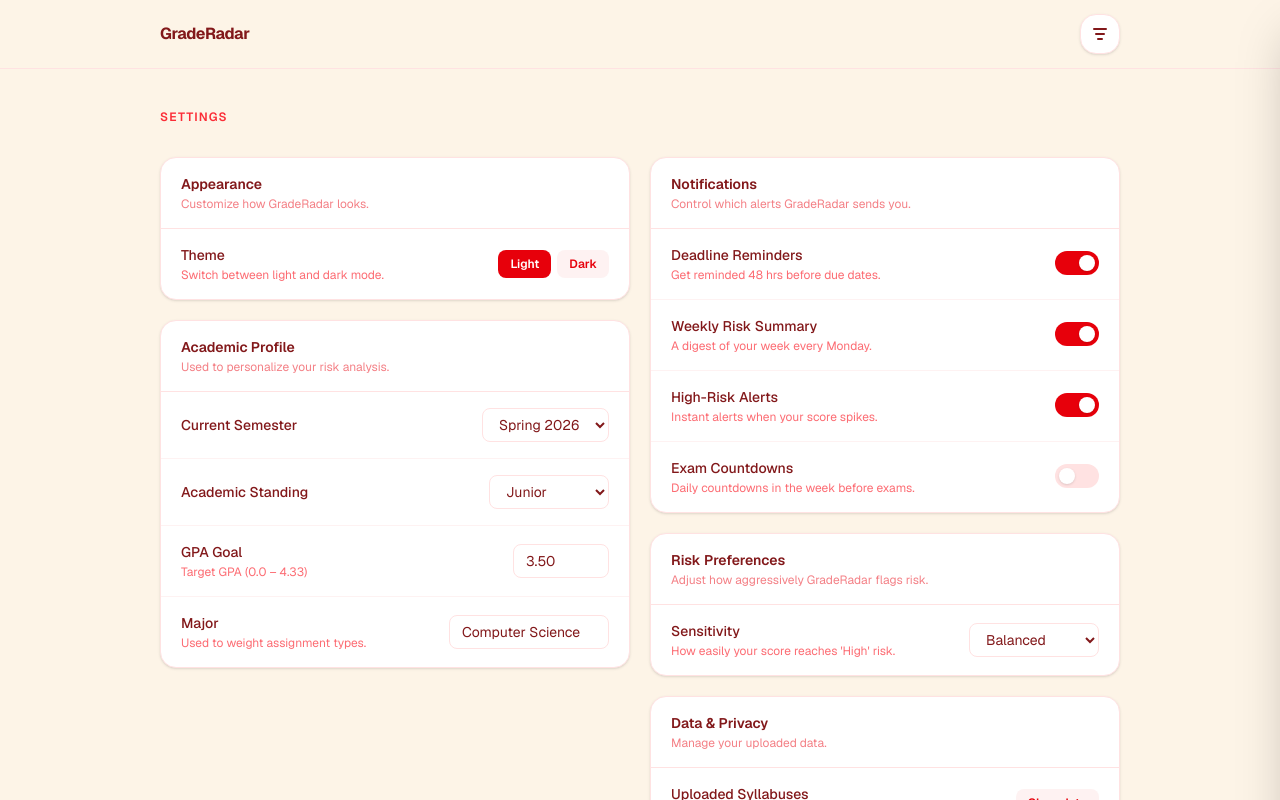
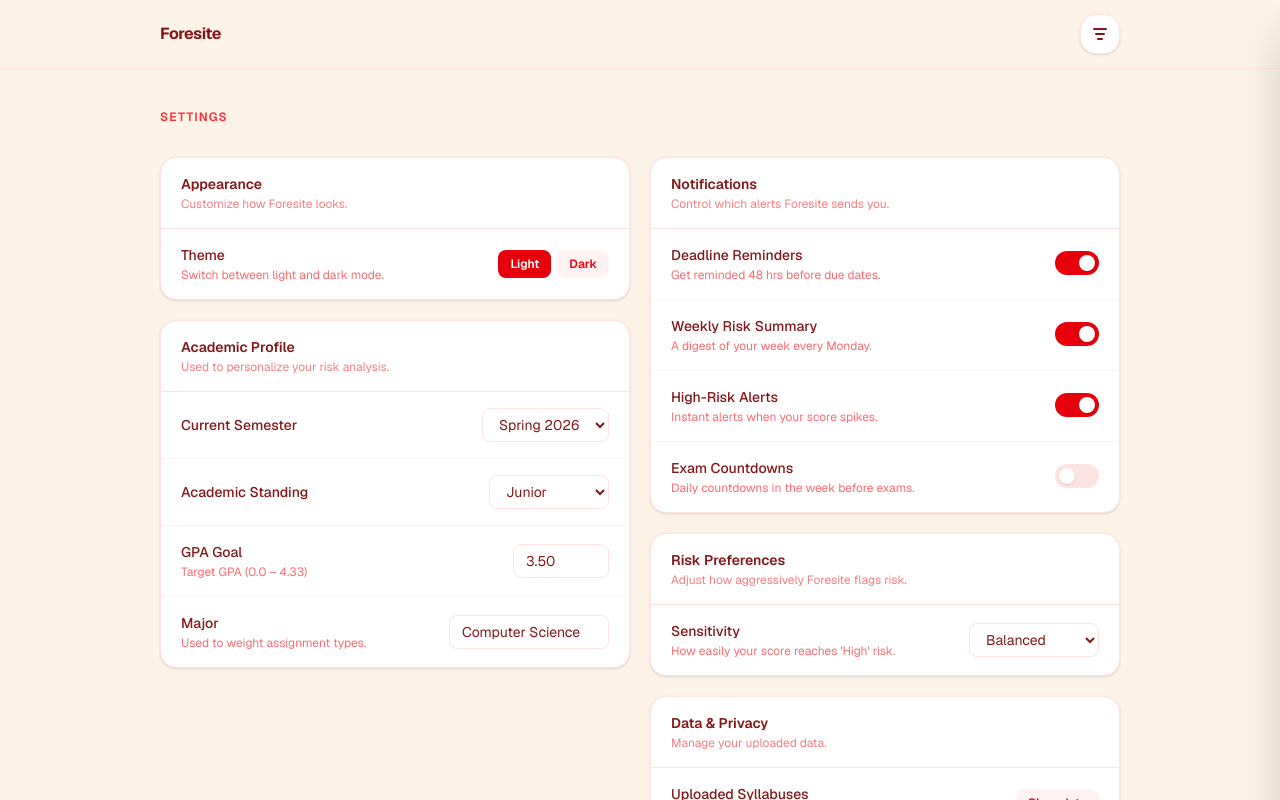
Before and after one commit to masterjabari21-cell/academic-risk-enginee, a Next.js app: page /settings in a window 1280 px wide. Shown: the top 800 px of the page. Built offline with nearby package versions, Linux system fonts and the light colour scheme.

Commit message:
Rename app from GradeRadar to Foresite
Co-Authored-By: Claude Sonnet 4.6 <noreply@anthropic.com>

```diff
--- a/app/components/ui.tsx
+++ b/app/components/ui.tsx
@@ -122,7 +122,7 @@ export function SiteHeader() {
       <header className="sticky top-0 z-20 border-b border-red-100 bg-[#fdf4e7]/90 backdrop-blur dark:border-slate-800 dark:bg-slate-950/90">
         <div className="mx-auto flex w-full max-w-5xl items-center justify-between px-4 py-3.5 sm:px-6 lg:px-8">
           <Link href="/" className="text-base font-bold tracking-tight text-red-900 dark:text-white">
-            GradeRadar
+            Foresite
           </Link>
 
           <button
@@ -158,7 +158,7 @@ export function SiteHeader() {
         {/* Drawer header */}
         <div className="flex items-center justify-between px-6 pt-6 pb-5">
           <div>
-            <p className="text-base font-bold tracking-tight text-red-900 dark:text-white">GradeRadar</p>
+            <p className="text-base font-bold tracking-tight text-red-900 dark:text-white">Foresite</p>
             <p className="text-[11px] text-red-400 dark:text-slate-500">Academic risk engine</p>
           </div>
           <button
--- a/app/layout.tsx
+++ b/app/layout.tsx
@@ -13,8 +13,8 @@ const geistMono = Geist_Mono({
 });
 
 export const metadata: Metadata = {
-  title: "GradeRadar",
-  description: "GradeRadar — predict academic risk before it becomes a crisis.",
+  title: "Foresite",
+  description: "Foresite — predict academic risk before it becomes a crisis.",
 };
 
 export default function RootLayout({
--- a/app/page.tsx
+++ b/app/page.tsx
@@ -22,7 +22,7 @@ export default function Home() {
         <div className="flex items-center gap-2">
           <div className="h-2 w-2 rounded-full bg-red-400 animate-glow-pulse dark:bg-indigo-400" />
           <span className="text-sm font-semibold tracking-widest text-red-300 uppercase dark:text-indigo-300">
-            GradeRadar
+            Foresite
           </span>
         </div>
         <div className="hidden items-center gap-1 text-sm text-[#e8d5b7] dark:text-slate-400 sm:flex">
@@ -56,7 +56,7 @@ export default function Home() {
 
         {/* Subheadline */}
         <p className="animate-fade-up-delay-2 mx-auto mt-6 max-w-2xl text-center text-lg leading-relaxed text-[#c9a882] dark:text-slate-400">
-          GradeRadar transforms your course data into predictive signals — surfacing overload weeks, slipping grades, and burnout patterns before they become crises.
+          Foresite transforms your course data into predictive signals — surfacing overload weeks, slipping grades, and burnout patterns before they become crises.
         </p>
 
         {/* CTAs */}
--- a/app/settings/page.tsx
+++ b/app/settings/page.tsx
@@ -197,7 +197,7 @@ export default function SettingsPage() {
           <div className="space-y-5">
 
             {/* Appearance */}
-            <SettingSection title="Appearance" description="Customize how GradeRadar looks.">
+            <SettingSection title="Appearance" description="Customize how Foresite looks.">
               <SettingRow label="Theme" description="Switch between light and dark mode.">
                 <div className="flex gap-1.5">
                   {(["light", "dark"] as const).map((t) => (
@@ -283,7 +283,7 @@ export default function SettingsPage() {
           <div className="space-y-5">
 
             {/* Notifications */}
-            <SettingSection title="Notifications" description="Control which alerts GradeRadar sends you.">
+            <SettingSection title="Notifications" description="Control which alerts Foresite sends you.">
               <SettingRow label="Deadline Reminders" description="Get reminded 48 hrs before due dates.">
                 <Toggle checked={notifications.deadlineReminders} onChange={() => toggleNotification("deadlineReminders")} />
               </SettingRow>
@@ -299,7 +299,7 @@ export default function SettingsPage() {
             </SettingSection>
 
             {/* Risk preferences */}
-            <SettingSection title="Risk Preferences" description="Adjust how aggressively GradeRadar flags risk.">
+            <SettingSection title="Risk Preferences" description="Adjust how aggressively Foresite flags risk.">
               <SettingRow label="Sensitivity" description="How easily your score reaches 'High' risk.">
                 <Select
                   value={riskSensitivity}
@@ -346,7 +346,7 @@ export default function SettingsPage() {
         <div className="mt-5 rounded-2xl border border-red-100 bg-white px-5 py-4 shadow-sm dark:border-slate-700 dark:bg-slate-800">
           <div className="flex flex-wrap items-center justify-between gap-4">
             <div>
-              <p className="text-sm font-semibold text-red-900 dark:text-slate-100">GradeRadar</p>
+              <p className="text-sm font-semibold text-red-900 dark:text-slate-100">Foresite</p>
               <p className="mt-0.5 text-xs text-red-400 dark:text-slate-500">Version 1.0.0 · Beta · No data leaves your device.</p>
             </div>
             <div className="flex gap-3 text-xs text-red-400 dark:text-slate-500">
--- a/app/upload/page.tsx
+++ b/app/upload/page.tsx
@@ -108,7 +108,7 @@ export default function UploadPage() {
             Upload your syllabi
           </h1>
           <p className="mx-auto mt-3 max-w-md text-sm leading-relaxed text-red-700/60 dark:text-slate-400">
-            Drop in one or more course syllabus PDFs and GradeRadar will map out your semester — deadlines, workload peaks, and risk windows — automatically.
+            Drop in one or more course syllabus PDFs and Foresite will map out your semester — deadlines, workload peaks, and risk windows — automatically.
           </p>
         </div>
 
```
